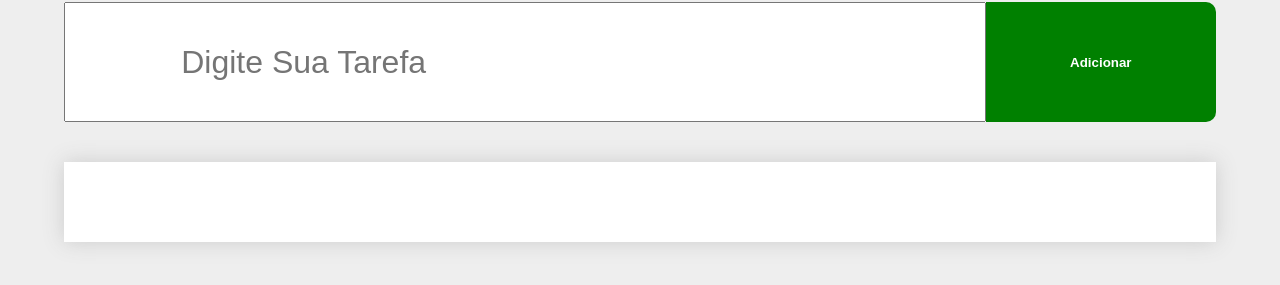
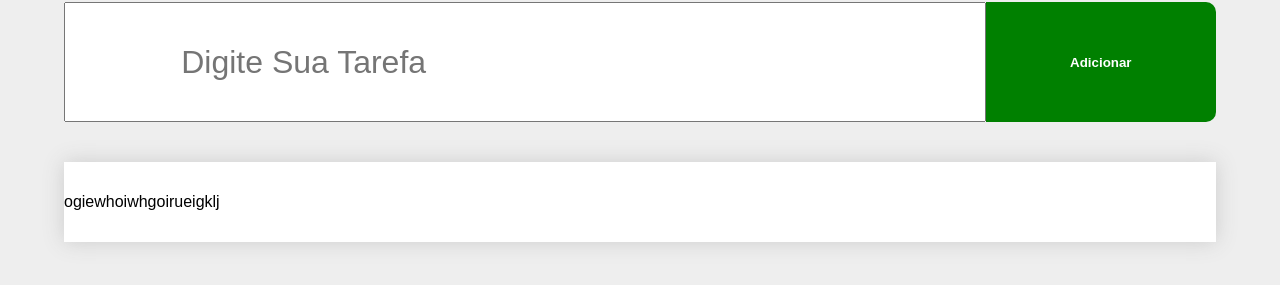
Before and after one commit to gabrielandre20/projeto-lista-de-tarefas, a plain HTML site: page index.html in a window 1280 px wide. Shown: the part 73-358 px from the top of the page. Drawn offline with Linux system fonts and the light colour scheme.

Commit message:
Adicionando ícones

```diff
--- a/index.html
+++ b/index.html
@@ -19,8 +19,7 @@
     <main id=areaLista>
         <div class="item">
             <div class="item-icone">
-
-
+                ogiewhoiwhgoirueigklj
             </div>
             <div class="item-nome">
 
```
Also changed, not shown: circle-outline.svg (added).
